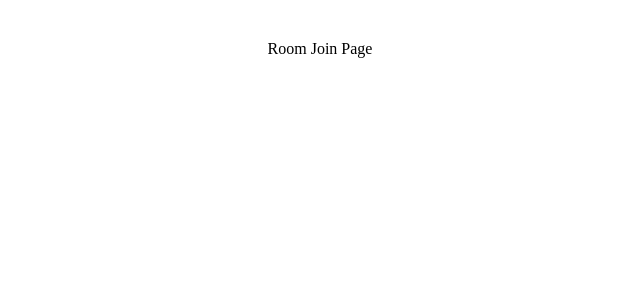
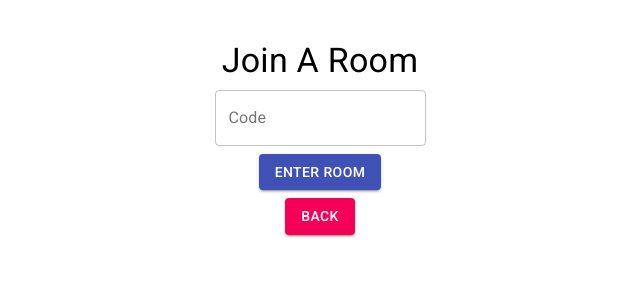
Before and after one commit to gydox/music-controller, a React (Vite) app in the folder frontend/: page /join_room in a window 1280 px wide. Shown: the top 300 px of the page, without its empty margins (320-960 px from the left). Built offline with nearby package versions, Linux system fonts and the light colour scheme.

Commit message:
Create RoomJoinPage template and connect to backend with axios

```diff
--- a/frontend/src/pages/RoomJoinPage.jsx
+++ b/frontend/src/pages/RoomJoinPage.jsx
@@ -1,5 +1,68 @@
 import React from "react";
+import { TextField, Button, Grid, Typography } from "@material-ui/core";
+import { Link } from "react-router-dom";
+import { useState } from "react";
+import axios from "axios";
+axios.defaults.withCredentials = true;
+axios.defaults.xsrfCookieName = "csrftoken";
+axios.defaults.xsrfHeaderName = "X-CSRFToken";
 
 export default function RoomJoinPage() {
-  return <div>Room Join Page</div>;
+  const [roomCode, setRoomCode] = useState("");
+  const [error, setError] = useState("");
+
+  const handleTextFieldChange = (e) => {
+    setRoomCode(e.target.value);
+  };
+
+  const roomButtonPressed = () => {
+    const requestData = {
+      code: roomCode,
+    };
+
+    axios
+      .post("http://localhost:8000/api/join_room", requestData, {
+        headers: {
+          "Content-Type": "application/json",
+        },
+      })
+      .then((response) => {
+        console.log(response.data);
+        // navigateTo("/room/" + response.data.code);
+      })
+      .catch((error) => {
+        console.error("Error:", error);
+      });
+  };
+
+  return (
+    <Grid container spacing={1}>
+      <Grid item xs={12}>
+        <Typography variant="h4" component="h4">
+          Join A Room
+        </Typography>
+      </Grid>
+      <Grid item xs={12}>
+        <TextField
+          error={error.length > 0}
+          label="Code"
+          placeholder="Enter a room code"
+          value={roomCode}
+          helperText={error}
+          variant="outlined"
+          onChange={handleTextFieldChange}
+        />
+      </Grid>
+      <Grid item xs={12} align="center">
+        <Button variant="contained" color="primary" onClick={roomButtonPressed}>
+          Enter Room
+        </Button>
+      </Grid>
+      <Grid item xs={12} align="center">
+        <Button variant="contained" color="secondary" to="/" component={Link}>
+          Back
+        </Button>
+      </Grid>
+    </Grid>
+  );
 }
```
